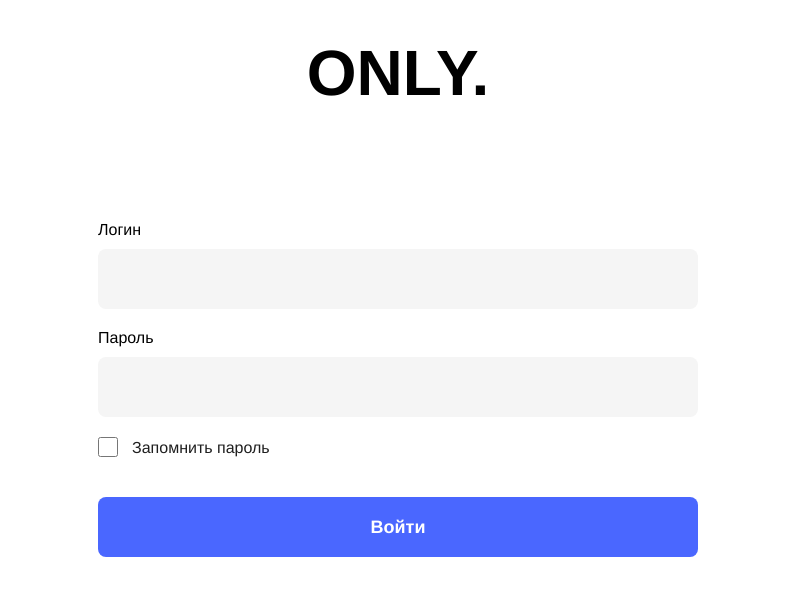
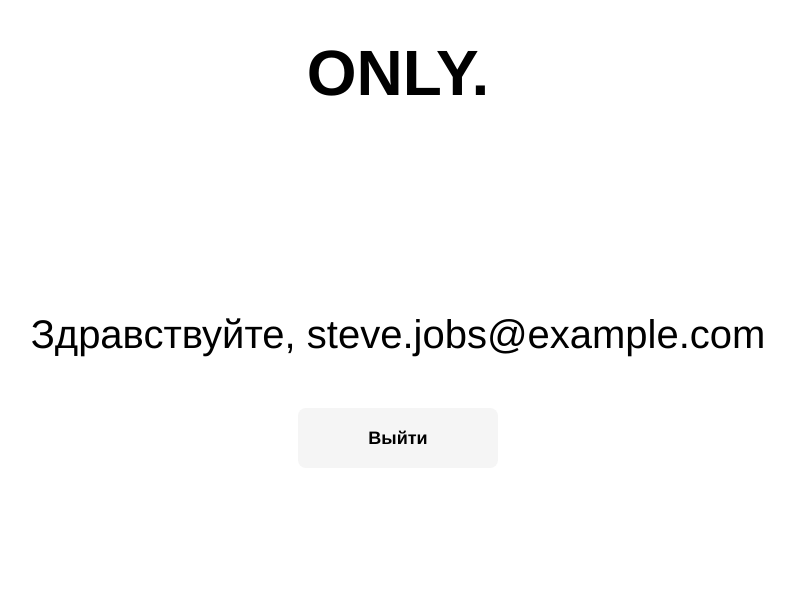
Before and after one commit to Sey-Uki/login-only-app, a React (Create React App) app: page /profile in a window 1280 px wide. Shown: the top 596 px of the page, without its empty margins (242-1036 px from the left). Built offline with nearby package versions, Linux system fonts and the light colour scheme; a web font is replaced by a local one.

Commit message:
redirect to profile page

```diff
--- a/package.json
+++ b/package.json
@@ -10,10 +10,12 @@
     "@types/node": "^16.11.41",
     "@types/react": "^18.0.14",
     "@types/react-dom": "^18.0.5",
+    "@types/react-router-dom": "^5.3.3",
     "@types/styled-components": "^5.1.25",
     "react": "^18.2.0",
     "react-dom": "^18.2.0",
     "react-hook-form": "^7.32.2",
+    "react-router-dom": "^6.3.0",
     "react-scripts": "5.0.1",
     "styled-components": "^5.3.5",
     "typescript": "^4.7.4",
--- a/src/App.css
+++ b/src/App.css
@@ -7,10 +7,6 @@
   padding: 0;
 }
 
-.App {
-  text-align: center;
-}
-
 input:focus {
   outline: none;
 }
--- a/src/App.tsx
+++ b/src/App.tsx
@@ -1,13 +1,16 @@
-import './App.css';
-import { Header } from './components/Header/Header';
-import { LoginForm } from './components/LoginForm/LoginForm';
+import { BrowserRouter } from "react-router-dom";
+import "./App.css";
+import { Header } from "./components/Header/Header";
+import { AppRoutes } from "./AppRoutes";
 
 function App() {
   return (
-    <>
-      <Header />
-      <LoginForm />
-    </>
+    <BrowserRouter>
+      <div className="App">
+        <Header />
+        <AppRoutes />
+      </div>
+    </BrowserRouter>
   );
 }
 
--- /dev/null
+++ b/src/AppRoutes.tsx
@@ -0,0 +1,15 @@
+import React from "react";
+import { Routes, Route } from "react-router-dom";
+import { LoginForm } from "./components/LoginForm/LoginForm";
+import { Profile } from "./components/Profile/Profile";
+
+export class AppRoutes extends React.Component {
+  render() {
+    return (
+      <Routes>
+        <Route path="/" element={<LoginForm />} />
+        <Route path="/profile" element={<Profile />} />
+      </Routes>
+    );
+  }
+}
--- a/src/components/LoginForm/LoginForm.module.css
+++ b/src/components/LoginForm/LoginForm.module.css
@@ -44,6 +44,7 @@
   border: none;
   cursor: pointer;
   margin-top: 40px;
+  width: 100%;
 }
 
 .checkbox {
--- a/src/components/LoginForm/LoginForm.tsx
+++ b/src/components/LoginForm/LoginForm.tsx
@@ -1,4 +1,5 @@
 import { useForm } from "react-hook-form";
+import { useNavigate } from "react-router-dom";
 import styles from "./LoginForm.module.css";
 
 interface IFormInput {
@@ -7,6 +8,8 @@ interface IFormInput {
 }
 
 export const LoginForm = () => {
+  const navigate = useNavigate();
+
   const {
     register,
     handleSubmit,
@@ -15,12 +18,13 @@ export const LoginForm = () => {
 
   const onSubmit = (data: IFormInput) => {
     console.log(data);
+    navigate("/profile")
   };
 
   return (
     <div className={styles.formWrapper}>
       <form className={styles.form} onSubmit={handleSubmit(onSubmit)}>
-      {errors.login && (
+      {(errors?.login?.type !== "required" && errors.login) && (
             <div className={styles.errorLogin}>
               <span>!</span>
               {errors.login.message}
@@ -61,7 +65,7 @@ export const LoginForm = () => {
           <input type="checkbox" />
           Запомнить пароль
         </label>
-        <input type="submit" value="Войти" className={styles.button} />
+          <input type="submit" value="Войти" className={styles.button} />
       </form>
     </div>
   );
--- /dev/null
+++ b/src/components/Profile/Profile.module.css
@@ -0,0 +1,32 @@
+.profile {
+  display: flex;
+  flex-direction: column;
+  justify-content: center;
+  max-width: 767px;
+  align-items: center;
+    margin: 0 auto;
+  height: calc(100vh - 78px);
+  margin-top: -118px;
+}
+
+.text {
+  font-size: 40px;
+  line-height: 48px;
+  margin-bottom: 50px;
+}
+
+.text span {
+  font-weight: 700px;
+}
+
+.button {
+  width: 200px;
+  height: 60px;
+  background: #F5F5F5;
+  border-radius: 8px;
+  border: none;
+  font-weight: 700;
+  font-size: 18px;
+  line-height: 22px;
+  cursor: pointer;
+}
--- /dev/null
+++ b/src/components/Profile/Profile.tsx
@@ -0,0 +1,14 @@
+import { Link } from "react-router-dom";
+import styles from "./Profile.module.css";
+export const Profile = () => {
+  return (
+    <div className={styles.profile}>
+      <div className={styles.text}>
+        Здравствуйте, <span>steve.jobs@example.com</span>
+      </div>
+      <Link to="/">
+        <button className={styles.button}>Выйти</button>
+      </Link>
+    </div>
+  );
+};
```
Also changed, not shown: 1 other file (tests, documents, lock files or other folders).
